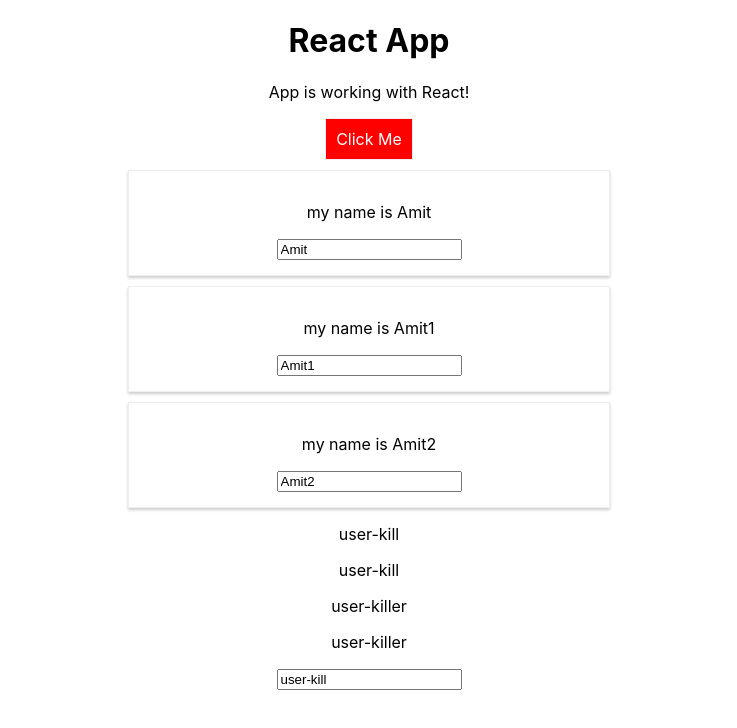
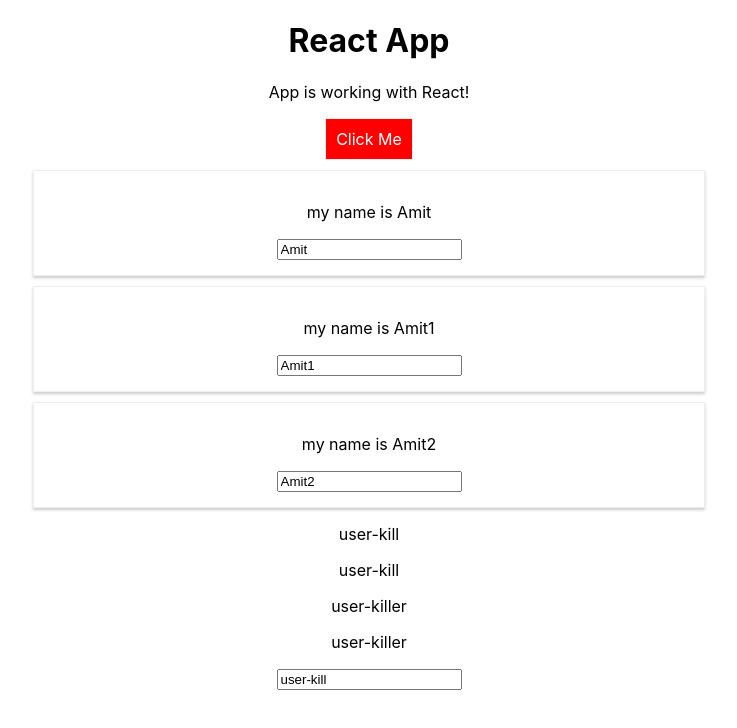
Before and after one commit to dev-amitkmishra/list_conditionals-react-app, a React (Create React App) app: page / in a window 1280 px wide. Both pictures are taken after a click on the button "Click Me". Shown: the top 728 px of the page, without its empty margins (271-1008 px from the left). Built offline with nearby package versions, Linux system fonts and the light colour scheme.

Commit message:
updated code after removing radium

```diff
--- a/src/App.js
+++ b/src/App.js
@@ -3,7 +3,6 @@
 import Person from './Person/Person';
 import UserOutput from './UserOutput/UserOutput';
 import UserInput from './UserInput/UserInput';
-import Radium, {StyleRoot} from 'radium';
 
 class App extends Component {
   state = {
@@ -26,7 +25,6 @@
   };
 
   clickHandler = (newName) => {
-    debugger;
     this.setState({
       users: [
         {name: 'Amit', age: 30},
@@ -82,11 +80,7 @@
       font: 'inherit',
       border: '1px solid #eee',
       padding: '10px',
-      cursor: 'pointer',
-      ':hover': {
-        backgroundColor: 'lightgreen',
-        color: 'black'
-      }
+      cursor: 'pointer'
     };
     let persons = null;
 
@@ -117,7 +111,6 @@
       classes.push('bold');
     }
     return (
-      <StyleRoot>
         <div className="App">
           <h1>React App</h1>
           <p className={classes.join(' ')}>App is working with React!</p>
@@ -131,9 +124,8 @@
             <p paragraphData={this.state.childContent}>sample text</p>
           </Person> */}
         </div>
-      </StyleRoot>
     );
   }
 }
 
-export default Radium(App);
+export default App;
--- a/src/Person/Person.js
+++ b/src/Person/Person.js
@@ -1,6 +1,5 @@
 import React from 'react';
 import './Person.css'
-import Radium from 'radium';
 
 // const Person = (props) => {
 //     console.log(props);
@@ -21,17 +20,12 @@
 // }
 
 const Person = (props) => {
-    const style = {
-        '@media (min-width: 500px)': {
-            width: '450px'
-        }
-    }
     return (
-        <div className="Person" style={style}>
+        <div className="Person">
             <p onClick={props.clickHandler}>my name is {props.name}</p>
             <input type="text" onChange={props.changeHandler} defaultValue={props.name}/>
         </div>
     )
 }
 
-export default Radium(Person);
+export default Person;
```
